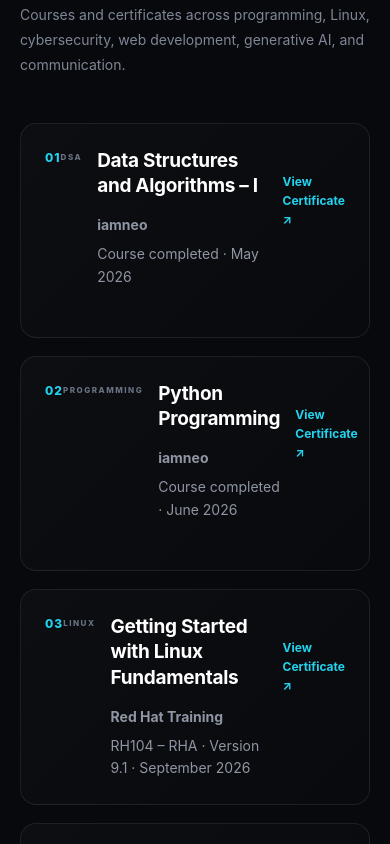
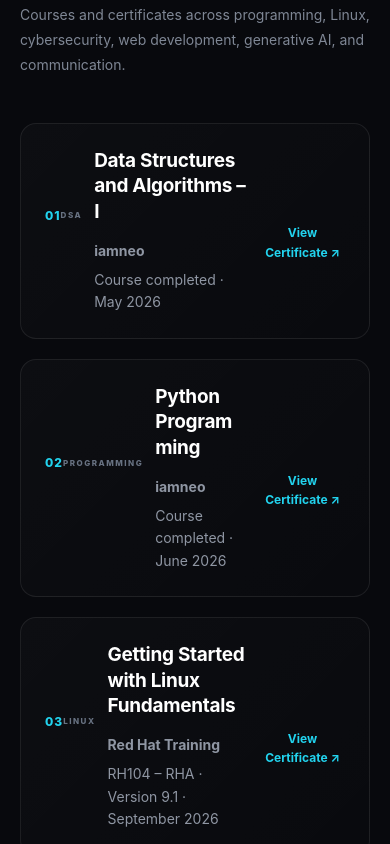
Before and after one commit to yaxit-01/yash-portfolio, a React (Vite) app: page / in a window 390 px wide. Shown: the part 10060-10904 px from the top of the page. Built offline with nearby package versions, Linux system fonts and the light colour scheme.

Commit message:
Improve certification card layout

```diff
--- a/src/index.css
+++ b/src/index.css
@@ -2969,66 +2969,81 @@
 
 
 /* CARD */
+.certifications-grid {
+  display: grid;
+  grid-template-columns: repeat(2, minmax(0, 1fr));
+  gap: 20px;
+  align-items: stretch;
+}
 
 .certification-card {
   position: relative;
+  display: flex;
+  align-items: center;
+  gap: 24px;
+  min-width: 0;
   min-height: 235px;
-  padding: 30px;
+  padding: 28px;
   border: 1px solid rgba(255, 255, 255, 0.08);
   border-radius: 16px;
-
-  background:
-    linear-gradient(
+  background: linear-gradient(
     135deg,
     rgba(255, 255, 255, 0.025),
     rgba(255, 255, 255, 0.008)
   );
-
   overflow: hidden;
-
-  transition:
-    transform 0.3s ease,
-    border-color 0.3s ease,
+  transition: transform 0.3s ease, border-color 0.3s ease,
     background 0.3s ease;
-}
-
-.certification-card::after {
-  content: "";
-
-  position: absolute;
-
-  width: 180px;
-  height: 180px;
-
-  right: -90px;
-  bottom: -90px;
-
-  border-radius: 50%;
-
-  background: rgba(34, 211, 238, 0.06);
-
-  filter: blur(45px);
-
-  opacity: 0;
-
-  transition: opacity 0.3s ease;
 }
 
 .certification-card:hover {
   transform: translateY(-5px);
-
-  border-color: rgba(34, 211, 238, 0.2);
-
-  background:
-    linear-gradient(
+  border-color: rgba(34, 211, 238, 0.3);
+  background: linear-gradient(
     135deg,
     rgba(34, 211, 238, 0.035),
     rgba(255, 255, 255, 0.008)
   );
 }
 
-.certification-card:hover::after {
-  opacity: 1;
+.certification-content {
+  flex: 1;
+  min-width: 0;
+}
+
+.certification-content h3 {
+  overflow-wrap: anywhere;
+}
+
+.certification-link {
+  flex-shrink: 0;
+  align-self: center;
+  max-width: 110px;
+  line-height: 1.6;
+  text-align: center;
+}
+
+@media (max-width: 768px) {
+  .certifications-grid {
+    grid-template-columns: 1fr;
+  }
+
+  .certification-card {
+    gap: 16px;
+    padding: 22px;
+  }
+}
+
+@media (max-width: 480px) {
+  .certification-card {
+    gap: 12px;
+    padding: 16px;
+  }
+
+  .certification-link {
+    max-width: 85px;
+    font-size: 12px;
+  }
 }
 
 
```
Lines whose indentation alone changed are shown as unchanged.
